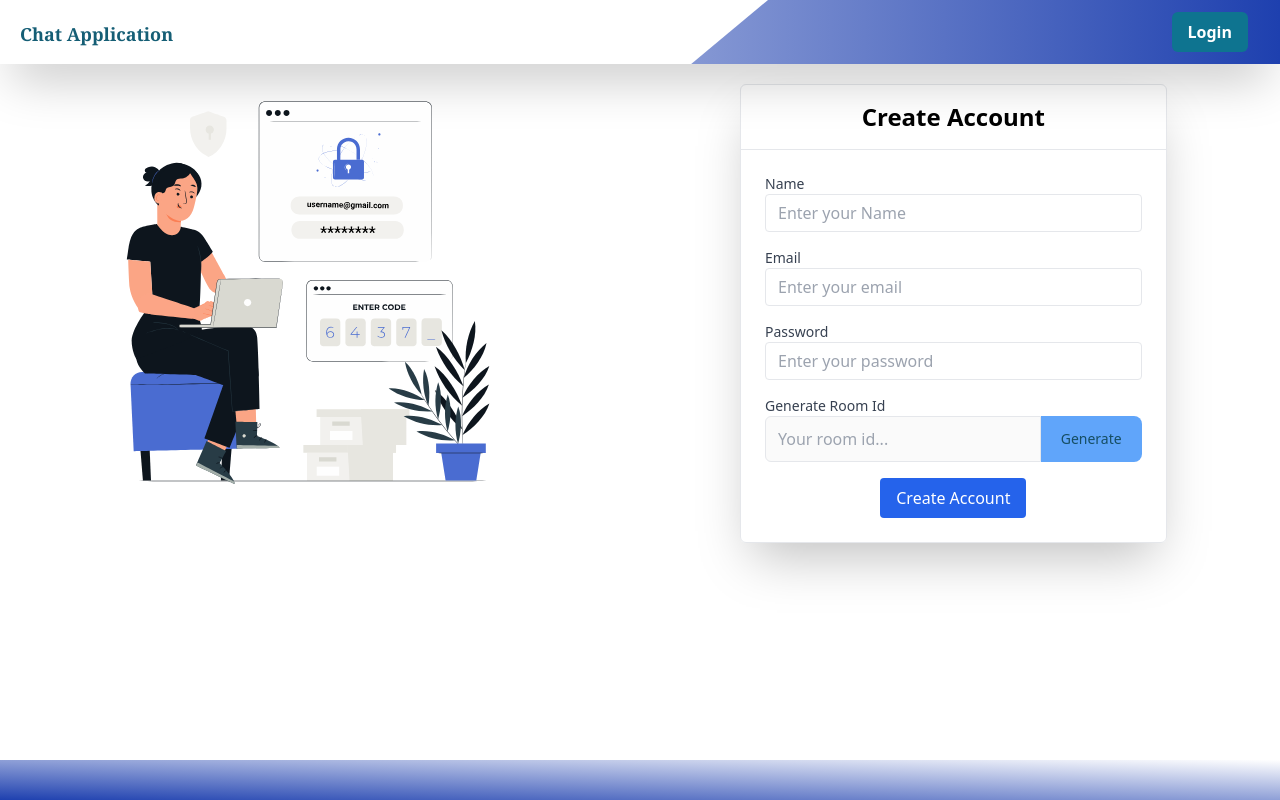
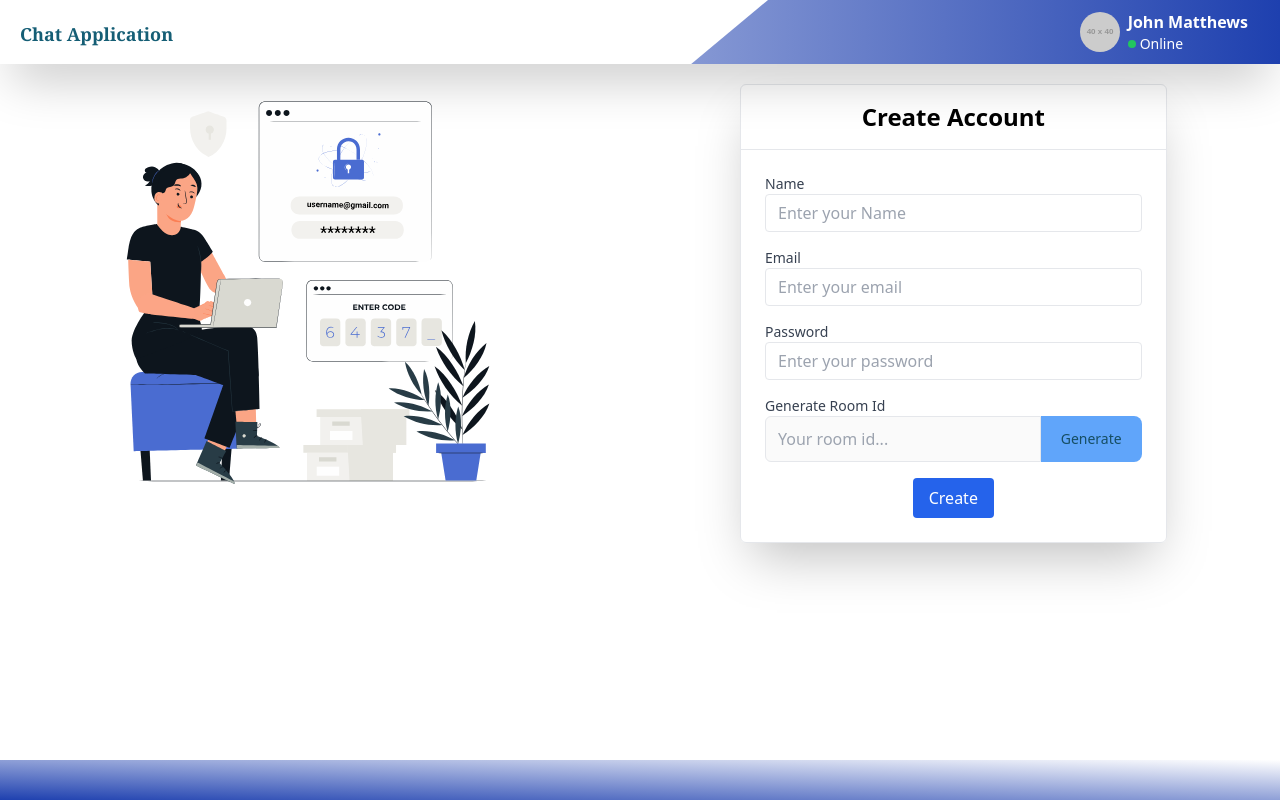
Before and after one commit to Rana-devanand/WebDev-Chat-Application-, a React (Vite) app in the folder Frontend/ChatApp/: page / in a window 1280 px wide. Built offline with nearby package versions, Linux system fonts and the light colour scheme.

Commit message:
Added the UserDashboard Page

```diff
--- a/Frontend/ChatApp/src/App.jsx
+++ b/Frontend/ChatApp/src/App.jsx
@@ -1,9 +1,12 @@
 import React from "react";
 import Home from "./Components/Home";
+import Routers from "./utils/Routers";
 
 function App() {
   return (
-    <Home/>
+    <>
+      <Routers />
+    </>
   );
 }
 
--- /dev/null
+++ b/Frontend/ChatApp/src/Components/Auth/Login.jsx
@@ -0,0 +1,60 @@
+import React from "react";
+import LottieAnimation from "./LottieAnimation";
+import { useNavigate } from "react-router-dom";
+import Header from "../Comman_Page/Header";
+import Footer from "../Comman_Page/Footer";
+
+function Login() {
+  const navigate = useNavigate();
+
+  const handleLogin = () => {
+    navigate("/userdashboard");
+  };
+  return (
+    <>
+      <Header />
+      <div className=" w-full flex justify-around mt-5">
+        <div className="Lottie-animation">
+          <LottieAnimation />
+        </div>
+        {/* ---------------------------- */}
+        <div className="border w-1/3 rounded-md shadow-2xl">
+          <h2 className="text-2xl text-center font-bold py-4">
+            Verify Yourself
+          </h2>
+          <hr className="" />
+
+          <form className="p-6">
+            <div className="mb-4">
+              <label className="block text-sm text-gray-700">Email</label>
+              <input
+                type="email"
+                className="appearance-none border rounded w-full py-2 px-3 text-gray-700 leading-tight focus:outline-none focus:ring-blue-500"
+                placeholder="Enter your email"
+              />
+            </div>
+            <div className="mb-4">
+              <label className="block text-sm text-gray-700">Password</label>
+              <input
+                type="password"
+                className="appearance-none border rounded w-full py-2 px-3 text-gray-700 leading-tight focus:outline-none focus:ring-blue-500"
+                placeholder="Enter your password"
+              />
+            </div>
+            <div className="flex justify-center items-center">
+              <button
+                className="px-4 py-2 bg-blue-600 text-white rounded"
+                onClick={handleLogin}
+              >
+                Login
+              </button>
+            </div>
+          </form>
+        </div>
+      </div>
+      <Footer />
+    </>
+  );
+}
+
+export default Login;
--- a/Frontend/ChatApp/src/Components/LottieAnimation.jsx
+++ b/Frontend/ChatApp/src/Components/Auth/LottieAnimation.jsx
@@ -1,6 +1,6 @@
 import React from "react";
 import Lottie from "react-lottie-player";
-import animationData from "../../public/animation.json";
+import animationData from "../../../public/animation.json";
 
 const LottieAnimation = () => {
   return (
--- /dev/null
+++ b/Frontend/ChatApp/src/Components/Auth/Signup.jsx
@@ -0,0 +1,76 @@
+import React from "react";
+import LottieAnimation from "./LottieAnimation";
+import Header from "../Comman_Page/Header";
+import Footer from "../Comman_Page/Footer";
+
+function Signup() {
+  return (
+    <>
+      <Header />
+      <div className=" w-full flex justify-around mt-5">
+        <div className="Lottie-animation">
+          <LottieAnimation />
+        </div>
+        {/* ---------------------------- */}
+        <div className="border w-1/3  rounded-md shadow-2xl">
+          <h2 className="text-2xl text-center font-bold py-4">
+            Create Account
+          </h2>
+          <hr className="" />
+
+          <form className="p-6">
+            <div className="mb-4">
+              <label className="block text-sm text-gray-700">Name</label>
+              <input
+                type="Name"
+                className="appearance-none border rounded w-full py-2 px-3 text-gray-700 leading-tight focus:outline-none focus:ring-blue-500"
+                placeholder="Enter your Name"
+              />
+            </div>
+            <div className="mb-4">
+              <label className="block text-sm text-gray-700">Email</label>
+              <input
+                type="email"
+                className="appearance-none border rounded w-full py-2 px-3 text-gray-700 leading-tight focus:outline-none focus:ring-blue-500"
+                placeholder="Enter your email"
+              />
+            </div>
+            <div className="mb-4">
+              <label className="block text-sm text-gray-700">Password</label>
+              <input
+                type="password"
+                className="appearance-none border rounded w-full py-2 px-3 text-gray-700 leading-tight focus:outline-none focus:ring-blue-500"
+                placeholder="Enter your password"
+              />
+            </div>
+            <div className="mb-4">
+              <label className="block text-sm text-gray-700">
+                Generate Room Id
+              </label>
+              <div className="flex">
+                <input
+                  type="password"
+                  className="appearance-none border rounded-s-md w-full py-3  px-3 text-gray-700 leading-tight focus:outline-none focus:ring-blue-500"
+                  placeholder="Your room id..."
+                  disabled
+                />
+                <button className="px-5 py-1 bg-blue-400 font-medium text-sm rounded-e-lg text-cyan-900 hover:bg-blue-500 hover:text-zinc-200">
+                  Generate
+                </button>
+              </div>
+            </div>
+
+            <div className="flex justify-center items-center">
+              <button className="px-4 py-2 bg-blue-600 text-white rounded">
+                Create
+              </button>
+            </div>
+          </form>
+        </div>
+      </div>
+      <Footer />
+    </>
+  );
+}
+
+export default Signup;
--- a/Frontend/ChatApp/src/Components/Comman_Page/Header.jsx
+++ b/Frontend/ChatApp/src/Components/Comman_Page/Header.jsx
@@ -3,6 +3,8 @@ import { Link, useLocation } from "react-router-dom";
 function Header() {
   const ParmsValue = useLocation();
   const path = ParmsValue.pathname;
+  const token = "abcdefghijklmnopqr";
+
   return (
     <>
       <div className="relative flex items-center bg-gradient-to-r from-white to-blue-800 h-16 shadow-2xl">
@@ -17,23 +19,9 @@ function Header() {
         <div className="flex items-center justify-end flex-grow pr-8">
           {/* User Avatar and Name */}
           <div className="flex items-center space-x-2 text-white">
-            {path === "/" ? (
-              <Link
-                className="px-4 py-2 bg-cyan-700 rounded-md font-semibold"
-                to="/login"
-              >
-                Login
-              </Link>
-            ) : (
-              <Link
-                className="px-4 py-2 bg-cyan-700 rounded-md font-semibold"
-                to="/"
-              >
-                Signup
-              </Link>
-            )}
-
-            {/* <img
+            {token && token.length > 0 ? (
+              <>
+                <img
                   src="https://via.placeholder.com/40"
                   alt="User Avatar"
                   className="w-10 h-10 rounded-full"
@@ -44,7 +32,25 @@ function Header() {
                     <span className="w-2 h-2 bg-green-500 rounded-full mr-1"></span>
                     Online
                   </p>
-            </div> */}
+                </div>
+              </>
+            ) : (
+              <>
+                <Link
+                  className="px-4 py-2 bg-cyan-700 rounded-md font-semibold"
+                  to="/login"
+                >
+                  Login
+                </Link>
+
+                <Link
+                  className="px-4 py-2 bg-cyan-700 rounded-md font-semibold"
+                  to="/"
+                >
+                  Signup
+                </Link>
+              </>
+            )}
           </div>
         </div>
       </div>
--- a/Frontend/ChatApp/src/Components/Home.jsx
+++ b/Frontend/ChatApp/src/Components/Home.jsx
@@ -1,20 +1,12 @@
 import React from "react";
-import Header from "./Comman_Page/Header";
-import Footer from "./Comman_Page/Footer";
-import Signup from "./Signup";
+import Signup from "./Auth/Signup";
 import { useLocation } from "react-router-dom";
-import Login from "./Login";
+import Login from "./Auth/Login";
 
 function Home() {
   const paramsValue = useLocation();
   const path = paramsValue.pathname;
-  return (
-    <div>
-      <Header />
-      {path === "/" ? <Signup /> : <Login />}
-      <Footer />
-    </div>
-  );
+  return <div>{path === "/" ? <Signup /> : <Login />}</div>;
 }
 
 export default Home;
--- a/Frontend/ChatApp/src/Components/Login.jsx
+++ /dev/null
@@ -1,43 +0,0 @@
-import React from "react";
-import LottieAnimation from "./LottieAnimation";
-
-function Login() {
-  return (
-    <div className=" w-full flex justify-around mt-5">
-      <div className="Lottie-animation">
-        <LottieAnimation />
-      </div>
-      {/* ---------------------------- */}
-      <div className="border w-1/3 rounded-md shadow-2xl">
-        <h2 className="text-2xl text-center font-bold py-4">Verify Yourself</h2>
-        <hr className="" />
-
-        <form className="p-6">
-          <div className="mb-4">
-            <label className="block text-sm text-gray-700">Email</label>
-            <input
-              type="email"
-              className="appearance-none border rounded w-full py-2 px-3 text-gray-700 leading-tight focus:outline-none focus:ring-blue-500"
-              placeholder="Enter your email"
-            />
-          </div>
-          <div className="mb-4">
-            <label className="block text-sm text-gray-700">Password</label>
-            <input
-              type="password"
-              className="appearance-none border rounded w-full py-2 px-3 text-gray-700 leading-tight focus:outline-none focus:ring-blue-500"
-              placeholder="Enter your password"
-            />
-          </div>
-          <div className="flex justify-center items-center">
-            <button className="px-4 py-2 bg-blue-600 text-white rounded">
-              Login
-            </button>
-          </div>
-        </form>
-      </div>
-    </div>
-  );
-}
-
-export default Login;
--- a/Frontend/ChatApp/src/Components/Signup.jsx
+++ /dev/null
@@ -1,69 +0,0 @@
-import React from "react";
-import LottieAnimation from "./LottieAnimation";
-import { BsFillXDiamondFill } from "react-icons/bs";
-
-function Signup() {
-  return (
-    <div className=" w-full flex justify-around mt-5">
-      <div className="Lottie-animation">
-        <LottieAnimation />
-      </div>
-      {/* ---------------------------- */}
-      <div className="border w-1/3  rounded-md shadow-2xl">
-        <h2 className="text-2xl text-center font-bold py-4">Create Account</h2>
-        <hr className="" />
-
-        <form className="p-6">
-          <div className="mb-4">
-            <label className="block text-sm text-gray-700">Name</label>
-            <input
-              type="Name"
-              className="appearance-none border rounded w-full py-2 px-3 text-gray-700 leading-tight focus:outline-none focus:ring-blue-500"
-              placeholder="Enter your Name"
-            />
-          </div>
-          <div className="mb-4">
-            <label className="block text-sm text-gray-700">Email</label>
-            <input
-              type="email"
-              className="appearance-none border rounded w-full py-2 px-3 text-gray-700 leading-tight focus:outline-none focus:ring-blue-500"
-              placeholder="Enter your email"
-            />
-          </div>
-          <div className="mb-4">
-            <label className="block text-sm text-gray-700">Password</label>
-            <input
-              type="password"
-              className="appearance-none border rounded w-full py-2 px-3 text-gray-700 leading-tight focus:outline-none focus:ring-blue-500"
-              placeholder="Enter your password"
-            />
-          </div>
-          <div className="mb-4">
-            <label className="block text-sm text-gray-700">
-              Generate Room Id
-            </label>
-            <div className="flex">
-              <input
-                type="password"
-                className="appearance-none border rounded-s-md w-full py-3  px-3 text-gray-700 leading-tight focus:outline-none focus:ring-blue-500"
-                placeholder="Your room id..."
-                disabled
-              />
-              <button className="px-5 py-1 bg-blue-400 font-medium text-sm rounded-e-lg text-cyan-900 hover:bg-blue-500 hover:text-zinc-200">
-                Generate
-              </button>
-            </div>
-          </div>
-
-          <div className="flex justify-center items-center">
-            <button className="px-4 py-2 bg-blue-600 text-white rounded">
-              Create Account
-            </button>
-          </div>
-        </form>
-      </div>
-    </div>
-  );
-}
-
-export default Signup;
--- /dev/null
+++ b/Frontend/ChatApp/src/Components/user/UserDashboard.jsx
@@ -0,0 +1,14 @@
+import React from "react";
+import Header from "../Comman_Page/Header";
+import Footer from "../Comman_Page/Footer";
+
+function UserDashboard() {
+  return (
+    <>
+      <Header />
+      <Footer />
+    </>
+  );
+}
+
+export default UserDashboard;
--- a/Frontend/ChatApp/src/utils/Routers.jsx
+++ b/Frontend/ChatApp/src/utils/Routers.jsx
@@ -1,14 +1,15 @@
 import React from "react";
 import { Route, Routes } from "react-router-dom";
 import Home from "../Components/Home";
-import Login from "../Components/Login";
-import Signup from "../Components/Signup";
+import Login from "../Components/Auth/Login";
+import UserDashboard from "../Components/user/UserDashboard";
 
 function Routers() {
   return (
     <Routes>
-      <Route path="/" element={<Signup />} />
+      <Route path="/" element={<Home />} />
       <Route path="/login" element={<Login />} />
+      <Route path="/userdashboard" element={<UserDashboard />} />
     </Routes>
   );
 }
```
Lines whose indentation alone changed are shown as unchanged.
